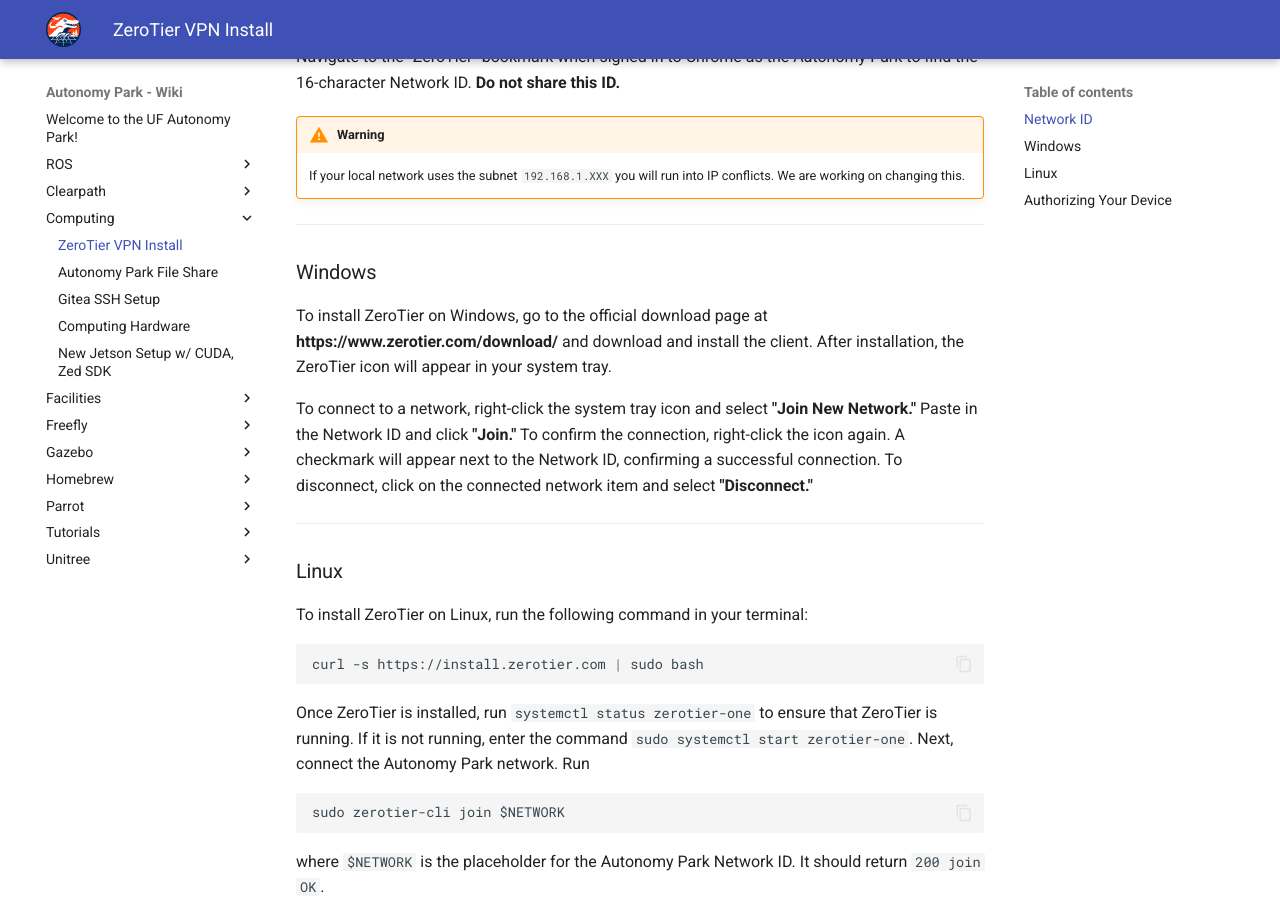
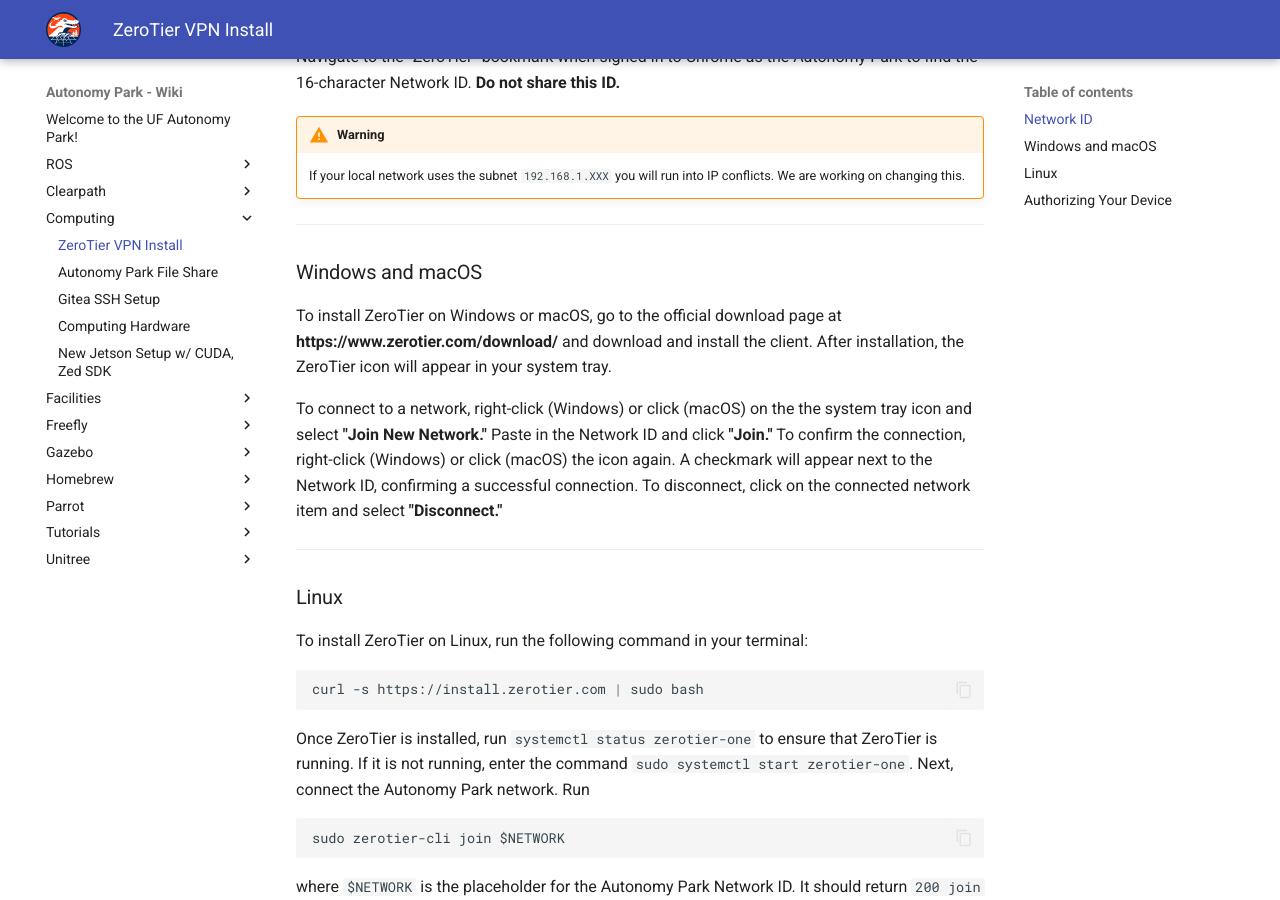
Before and after one commit to UFL-Autonomy-Park/apark_wiki, an MkDocs documentation site: the page built from docs/computing/apark-vpn.md, in a window 1280 px wide and 900 px high, scrolled down 301 px. Built offline with MkDocs 1.6.1 and Material for MkDocs 9.7.7, drawn with Linux system fonts in a browser that asks for light colours.

Commit message:
Added macOS tutorial portion to ZeroTier VPN

```diff
--- a/docs/computing/apark-vpn.md
+++ b/docs/computing/apark-vpn.md
@@ -11,11 +11,11 @@
     If your local network uses the subnet `192.168.1.XXX` you will run into IP conflicts. We are working on changing this.
 
 ---
-### Windows
+### Windows and macOS
 
-To install ZeroTier on Windows, go to the official download page at **https://www.zerotier.com/download/** and download and install the client. After installation, the ZeroTier icon will appear in your system tray.
+To install ZeroTier on Windows or macOS, go to the official download page at **https://www.zerotier.com/download/** and download and install the client. After installation, the ZeroTier icon will appear in your system tray.
 
-To connect to a network, right-click the system tray icon and select **"Join New Network."** Paste in the Network ID and click **"Join."** To confirm the connection, right-click the icon again. A checkmark will appear next to the Network ID, confirming a successful connection. To disconnect, click on the connected network item and select **"Disconnect."**
+To connect to a network, right-click (Windows) or click (macOS) on the the system tray icon and select **"Join New Network."** Paste in the Network ID and click **"Join."** To confirm the connection, right-click (Windows) or click (macOS) the icon again. A checkmark will appear next to the Network ID, confirming a successful connection. To disconnect, click on the connected network item and select **"Disconnect."**
 
 
 ---
```
